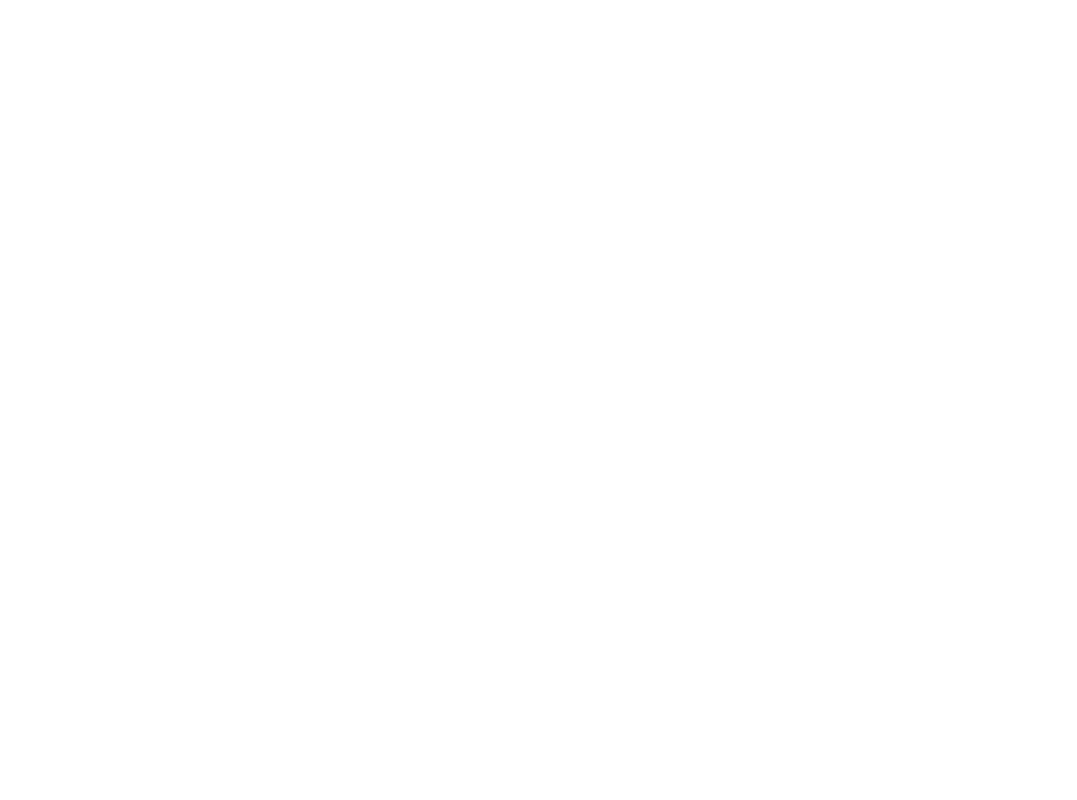
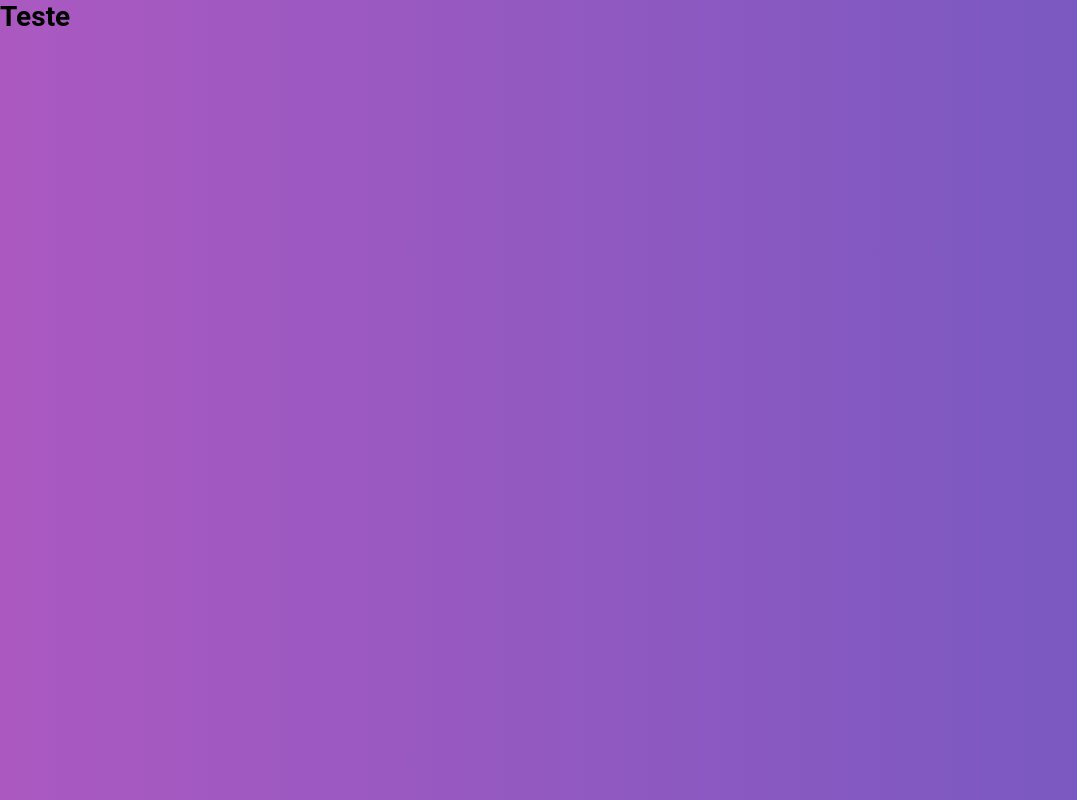
Before and after one commit to thauandev/gobarberweb, a React (Create React App) app: page / in a window 1280 px wide. Shown: the whole page, without its empty margins (0-1077 px from the left). Built offline with nearby package versions, Linux system fonts and the light colour scheme.

Commit message:
Criando estilos globais

```diff
--- a/src/App.js
+++ b/src/App.js
@@ -6,10 +6,13 @@
 import Routes from './routes';
 import history from './services/history';
 
+import GlobalStyle from './styles/global';
+
 function App() {
   return (
     <Router history={history}>
       <Routes />
+      <GlobalStyle />
     </Router>
   );
 }
--- a/src/pages/SignIn/index.js
+++ b/src/pages/SignIn/index.js
@@ -3,5 +3,9 @@
 // import { Container } from './styles';
 
 export default function SignIn() {
-  return <div />;
+  return (
+    <>
+      <h1>Teste</h1>
+    </>
+  );
 }
--- /dev/null
+++ b/src/styles/global.js
@@ -0,0 +1,40 @@
+import { createGlobalStyle } from 'styled-components';
+
+export default createGlobalStyle`
+  @import url('https://fonts.googleapis.com/css?family=Roboto:400,700&display=swap');
+
+  * {
+    margin: 0;
+    padding: 0;
+    outline: 0;
+    box-sizing: border-box;
+  }
+
+  *:focus{
+    outline: 0;
+  }
+
+  html, body, #root {
+    height: 100%;
+  }
+
+  body {
+    -webkit-font-smoothing: antialiased;
+  }
+
+  body, input, button {
+    font: 14px 'Roboto', sans-serif;
+  }
+
+  a {
+    text-decoration: none;
+  }
+
+  ul {
+    list-style: none;
+  }
+
+  button {
+    cursor: pointer;
+  }
+`;
```
